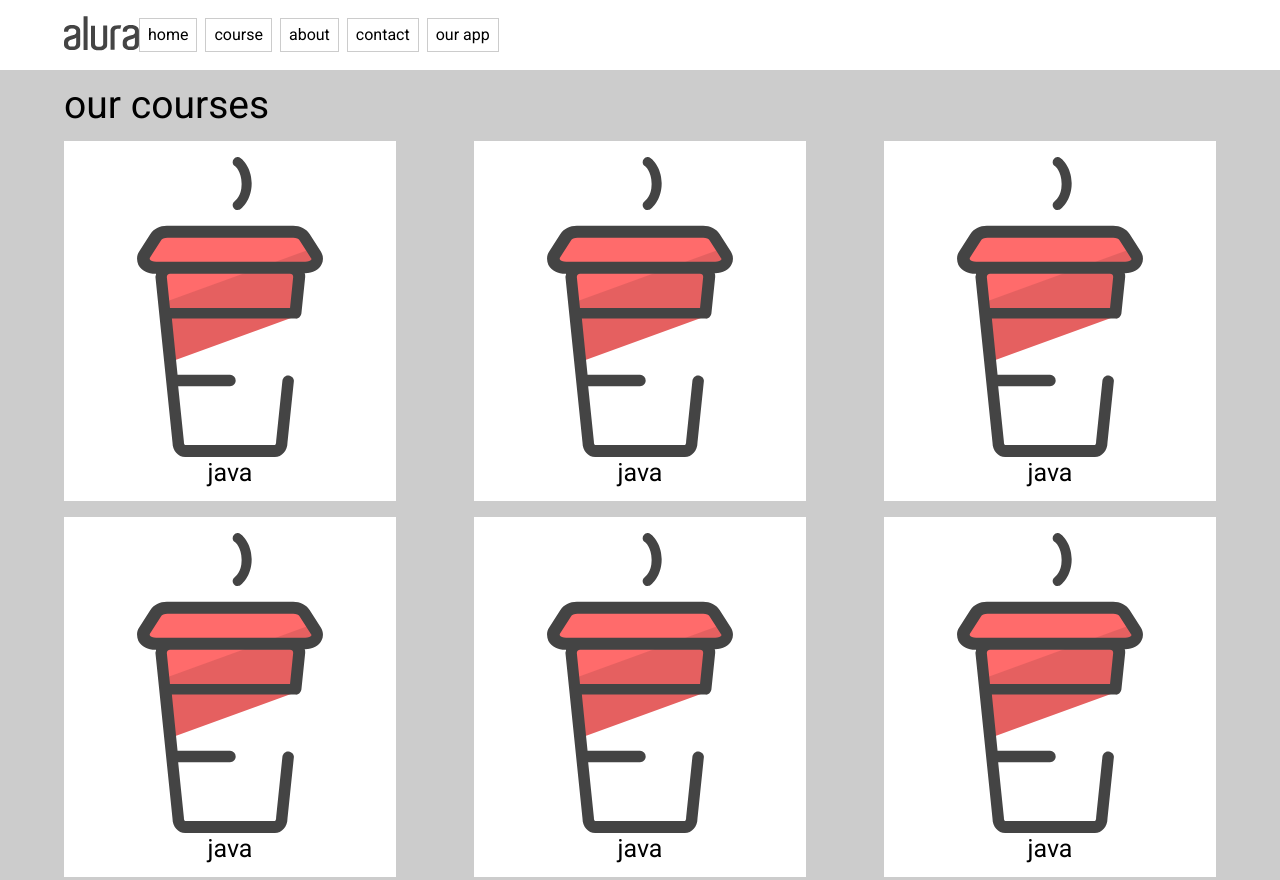
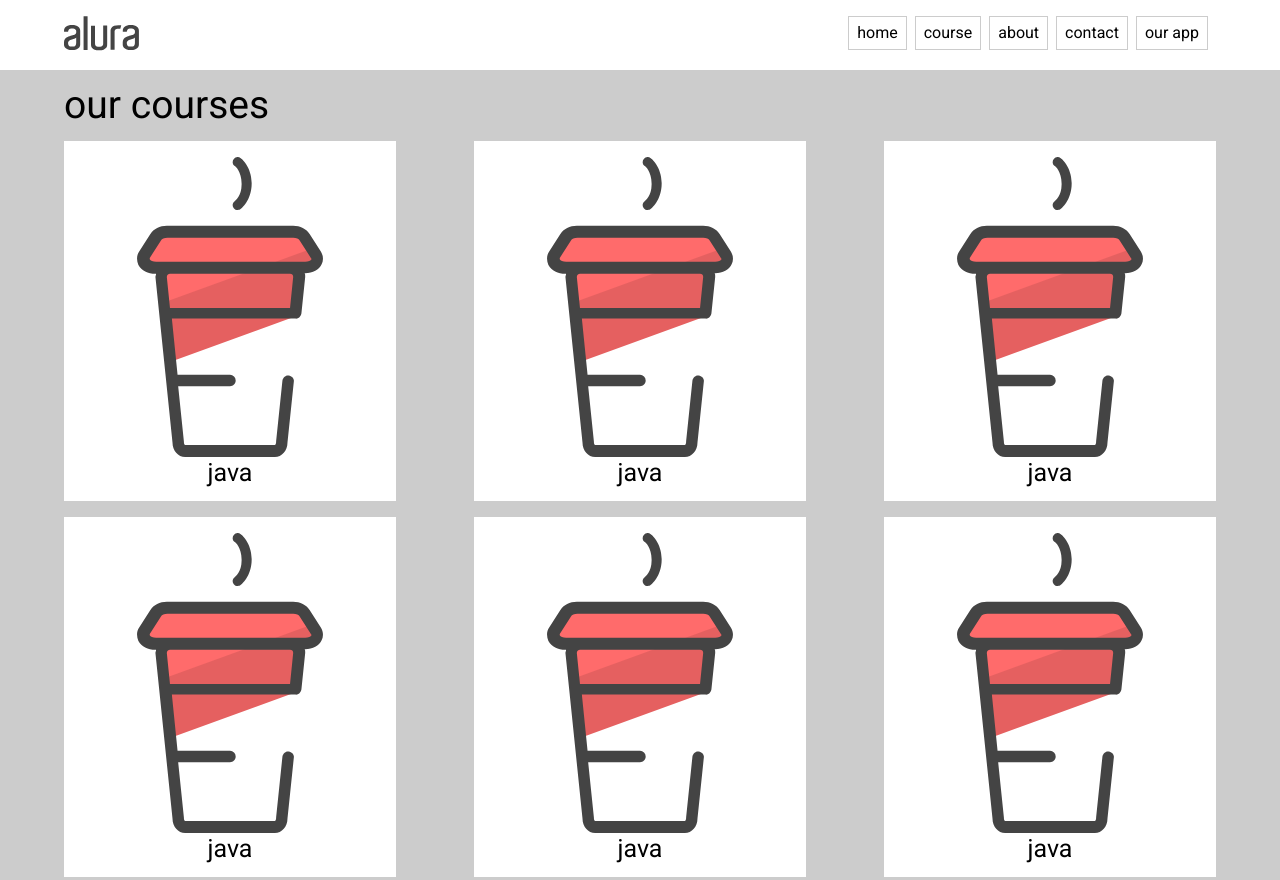
Before and after one commit to almeidaleandro28/Alura-alurinha, a website: page index.html in a window 1280 px wide. Shown: the top 880 px of the page. Drawn offline with Linux system fonts and the light colour scheme.

Commit message:
update menu

```diff
--- a/scss/_header.scss
+++ b/scss/_header.scss
@@ -1,9 +1,7 @@
 .header {
   .container-header {
-    align-items: center;
     display: flex;
-    flex-direction: row;
-    justify-content: space-between;
+    justify-content: space-around;
     padding: 1rem 0;
     @include device( phone ){
       flex-direction: column;
@@ -12,6 +10,7 @@
 }
 
 .header-branch{
+  text-align: center;
   .logo {}
 }
 
@@ -20,6 +19,7 @@
   .nav-items {
     display: flex;
     flex-direction: row;
+    justify-content: flex-end;
     @include device( phone ){
       flex-direction: column;
   }
```
Also changed, not shown: css/style.css, 1 other file.
